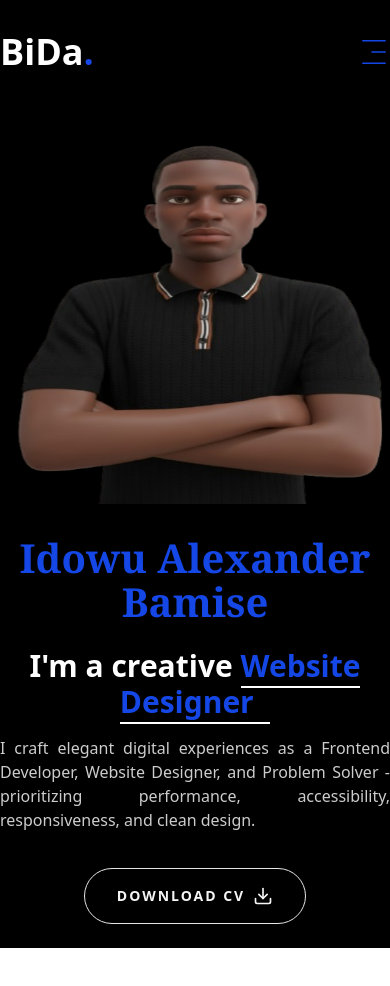
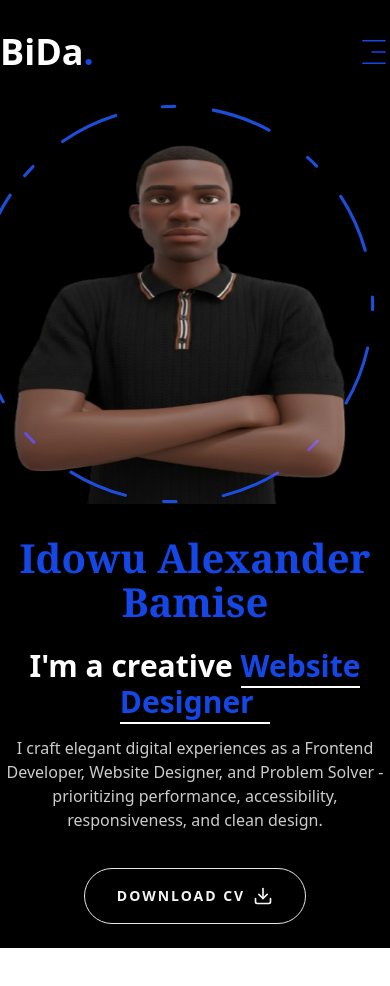
Before and after one commit to Bida3443/Bida-dev, a Next.js app: page / in a window 390 px wide. Shown: the top 986 px of the page. Built offline with nearby package versions, Linux system fonts and the light colour scheme.

Commit message:
My Porfolio

```diff
--- a/app/page.tsx
+++ b/app/page.tsx
@@ -16,7 +16,7 @@ export default function Home() {
             <span className="text-xl mb-20">
               <HeroTitle/>
             </span>
-            <p className=" max-w-125  mb-9 mt-4 text-white/80 text-justify">I craft elegant digital experiences as a Frontend Developer, Website Designer, and Problem Solver - prioritizing performance, accessibility, responsiveness, and clean design.</p>
+            <p className=" max-w-125 mb-9 mt-4 text-white/80 lg:text-justify justify-center">I craft elegant digital experiences as a Frontend Developer, Website Designer, and Problem Solver - prioritizing performance, accessibility, responsiveness, and clean design.</p>
             <div className="flex flex-col xl:flex-row items-center gap-8">
               <Button
               variant="outline"
--- a/components/Photo.tsx
+++ b/components/Photo.tsx
@@ -14,7 +14,7 @@ export default function Photo () {
              transition:
              {delay: 2, duration: 0.4, ease: "easeIn"},
         }}>
-                <div className="w-100 h-100 mix-blend-lighten">
+                <div className="w-100 h-100 mix-blend-lighten absolute">
                     <Image
             src={Bida}
             // fill
@@ -29,6 +29,23 @@ export default function Photo () {
                 </div>
             </motion.div>
 
+            <motion.svg className="w-100 h-100" fill="transparent"
+            viewBox="0 0 506 506"
+            xmlns="http://www.w3.org/2000/svg">
+                <motion.circle  cx="253" cy="253" r="250" stroke="#1D4ED8" strokeWidth="4" strokeLinecap="round" strokeLinejoin="round"
+                initial={{strokeDasharray: "24 10 0 0"}}
+                animate={{
+                    strokeDasharray: ["15 120 25 25", "16 25 92 72", "4 250 22 22"],
+                    rotate:[120, 360],
+                }}
+                transition={{
+                    duration:20,
+                    repeat: Infinity,
+                    repeatType:"reverse",
+                }}
+                />
+            </motion.svg>
+
         </div>
     )
 }
```
